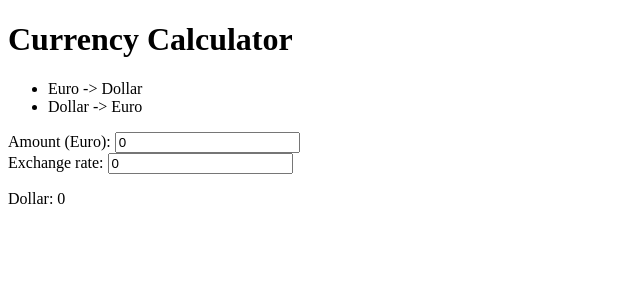
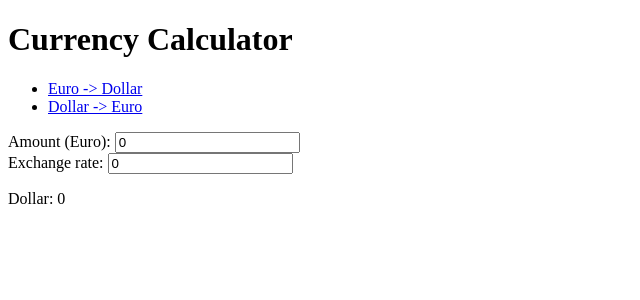
Before and after one commit to nickpao1975/vue-currency-calculator, a Vue app: page / in a window 1280 px wide. Shown: the top 300 px of the page, without its empty margins (0-640 px from the left). Built offline with nearby package versions, Linux system fonts and the light colour scheme.

Commit message:
[step 7] add click listeners to navigation to switch between conversion modes

```diff
--- a/src/components/CurrencyCalculator/CurrencyCalculator.vue
+++ b/src/components/CurrencyCalculator/CurrencyCalculator.vue
@@ -18,8 +18,8 @@ export default defineComponent({
     <h1>Currency Calculator</h1>
     <nav>
       <ul>
-        <li>Euro -> Dollar</li>
-        <li>Dollar -> Euro</li>
+        <li><a @click="conversion = 'toDollar'" href="#">Euro -> Dollar</a></li>
+        <li><a @click="conversion = 'toEuro'" href="#">Dollar -> Euro</a></li>
       </ul>
     </nav>
   </header>
```
